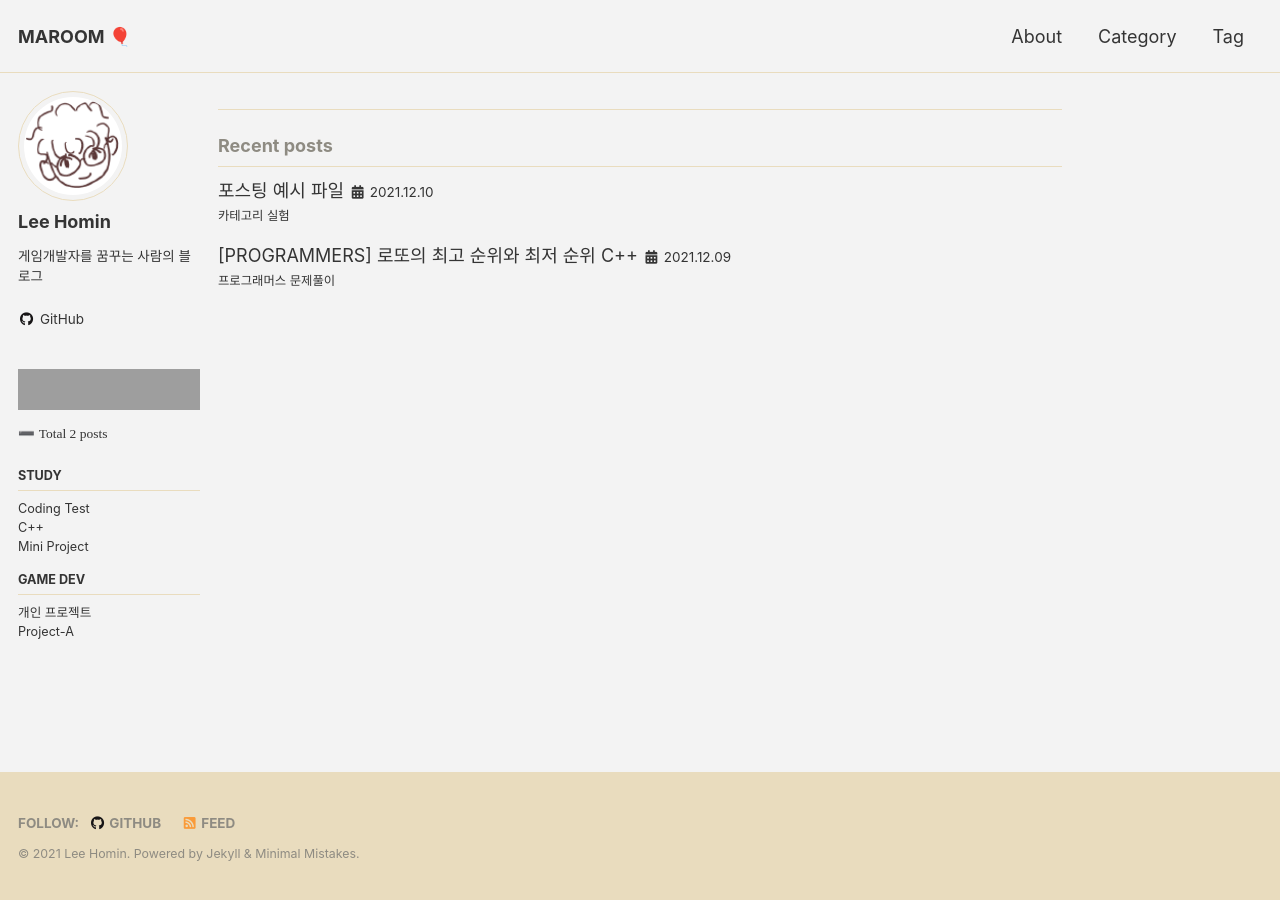
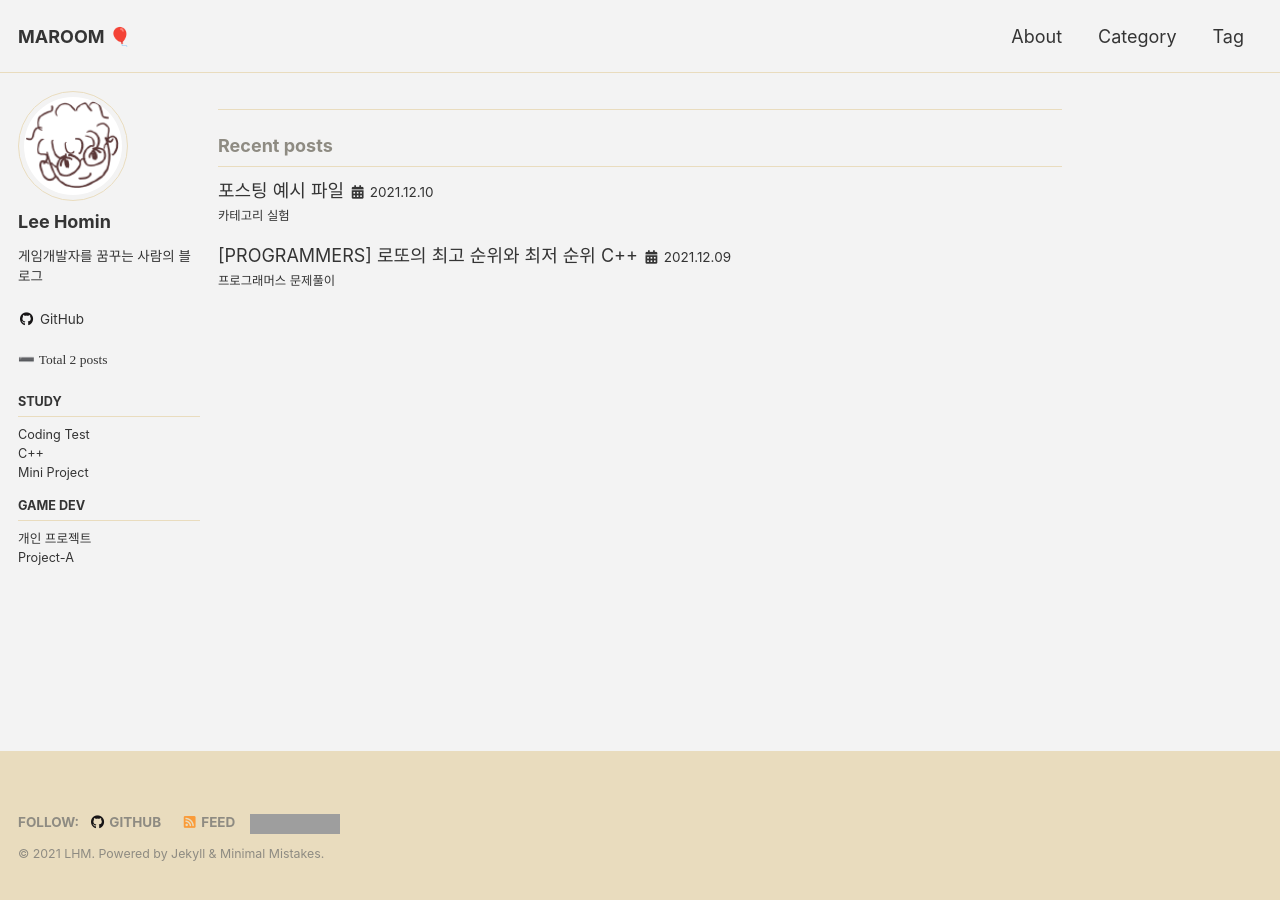
Before and after one commit to Squidward79/Squidward79.github.io, a Jekyll site: the page built from index.html, in a window 1280 px wide. Built offline with Jekyll 4.4.1, drawn with Linux system fonts in a browser that asks for light colours; cached includes are drawn as plain includes; the list of posts is cut into pages by our own code; grey boxes are pictures that could not be loaded.

Commit message:
방문자수 위치 이동

```diff
--- a/_config.yml
+++ b/_config.yml
@@ -19,7 +19,7 @@
 title                    : "MAROOM 🎈"
 title_separator          : "-"
 subtitle                 : # site tagline that appears below site title in masthead
-name                     : "Lee Homin" #
+name                     : "LHM" #
 description              : "기록을 위한 블로그"
 url                      : # the base hostname & protocol for your site e.g. "https://mmistakes.github.io"
 baseurl                  : # the subpath of your site, e.g. "/blog"
--- a/_includes/footer.html
+++ b/_includes/footer.html
@@ -15,6 +15,11 @@
     {% unless site.atom_feed.hide %}
       <li><a href="{% if site.atom_feed.path %}{{ site.atom_feed.path }}{% else %}{{ '/feed.xml' | relative_url }}{% endif %}"><i class="fas fa-fw fa-rss-square" aria-hidden="true"></i> {{ site.data.ui-text[site.locale].feed_label | default: "Feed" }}</a></li>
     {% endunless %}
+
+    <!-- 방문자수 체크-->
+    <li><br>
+      <img src="https://hits.seeyoufarm.com/api/count/incr/badge.svg?url=https%3A%2F%2Fsquidward79.github.io&count_bg=%23E9DCBE&title_bg=%23555555&icon=&icon_color=%23E7E7E7&title=VISITORS&edge_flat=false"/>
+    </li>
   </ul>
 </div>
 
--- a/_includes/sidebar.html
+++ b/_includes/sidebar.html
@@ -15,11 +15,6 @@
       <!-- 전체글 갯수 세기-->
     {% assign sum = site.posts | size %}
 
-      <!-- 방문자수 체크-->
-    <small><br>
-      <img src="https://hits.seeyoufarm.com/api/count/incr/badge.svg?url=https%3A%2F%2Fsquidward79.github.io&count_bg=%23E9DCBE&title_bg=%23555555&icon=&icon_color=%23E7E7E7&title=VISITORS&edge_flat=false"/></a>
-    </small>
-
     <li>
       ➖ <span style="font-family:'Cafe24Oneprettynight';">Total</style>  {{sum}}</style> <span style="font-family:'Cafe24Oneprettynight';"> posts</style>
     </li>
```
